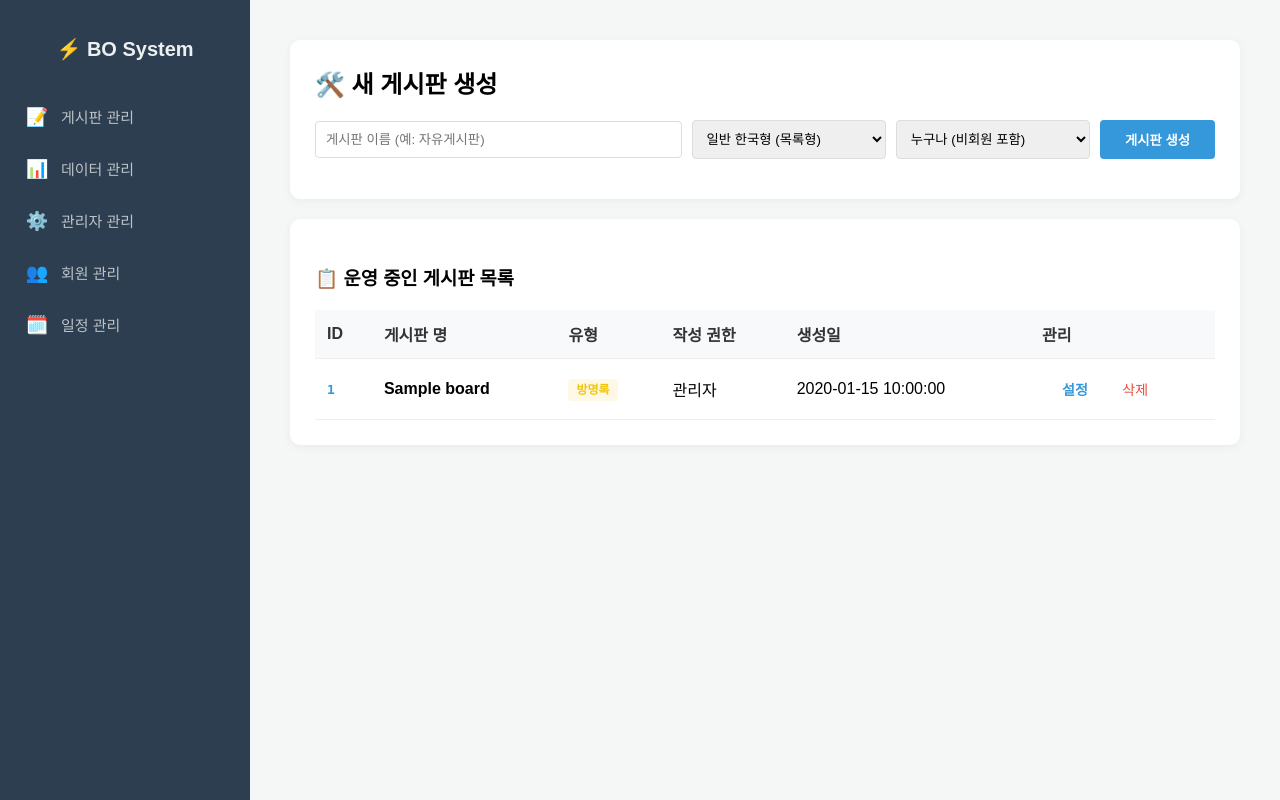
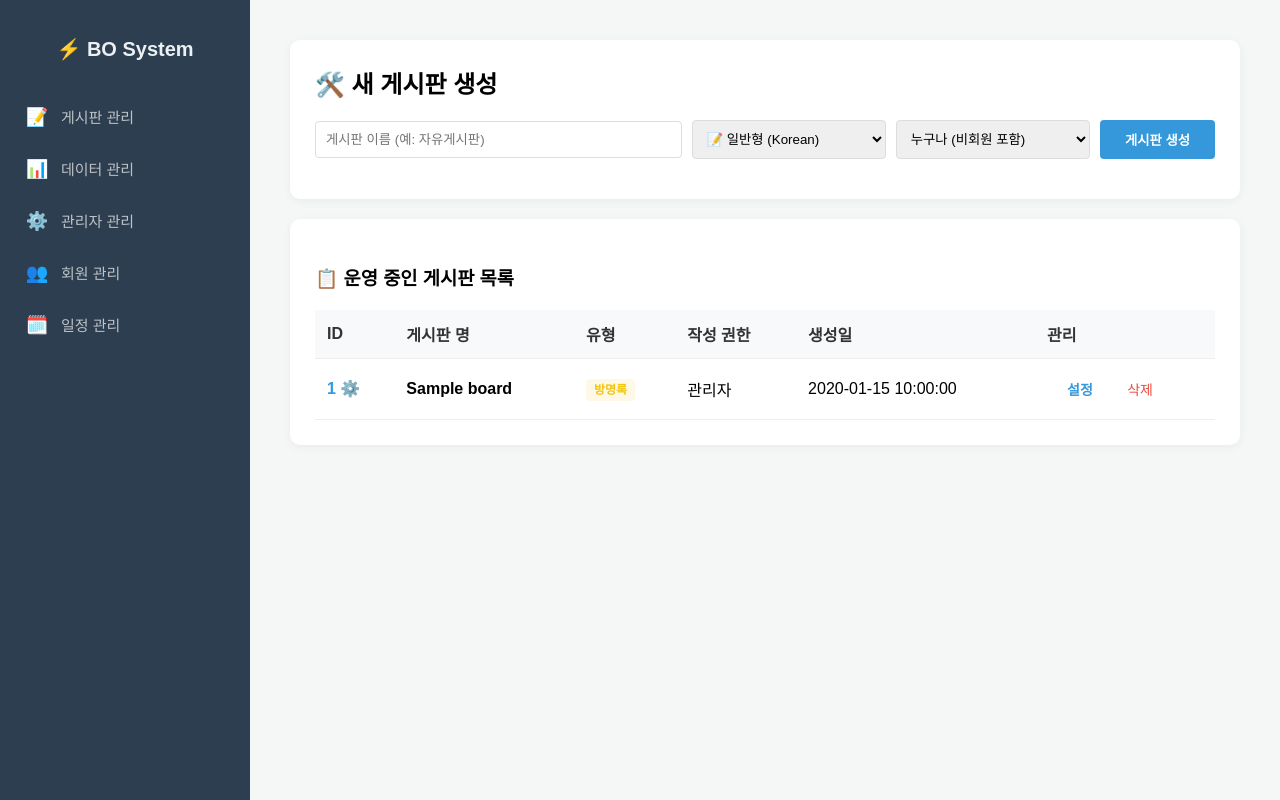
Before and after one commit to honghao30/stock-bo, a FastAPI app: template templates/board_admin.html in a window 1280 px wide. Run offline with FastAPI, Linux system fonts and the light colour scheme; the template is opened without the code that fills it: most values are stand-ins (such as "Sample title", 1, 10 or a date in 2020).

Commit message:
링크 수정

```diff
--- a/templates/board_admin.html
+++ b/templates/board_admin.html
@@ -1,7 +1,4 @@
-{% extends "base.html" %}
-
-{% block title %}게시판 관리 - BO System{% endblock %}
-
+{% extends "base.html" %} {% block title %}게시판 관리 - BO System{% endblock %}
 {% block extra_styles %}
 <style>
   .form-group {
@@ -96,9 +93,7 @@
     font-weight: bold;
   }
 </style>
-{% endblock %}
-
-{% block content %}
+{% endblock %} {% block content %}
 <div class="card">
   <h2 style="margin-top: 0">🛠️ 새 게시판 생성</h2>
   <form action="/admin/board/create" method="post">
@@ -111,8 +106,8 @@
         style="flex: 2"
       />
       <select name="type" required style="flex: 1">
-        <option value="korean">일반 한국형 (목록형)</option>
-        <option value="guestbook">방명록 (댓글/대댓글 중심)</option>
+        <option value="korean">📝 일반형 (Korean)</option>
+        <option value="guestbook">💬 방명록 (Guestbook)</option>
       </select>
       <select name="auth" required style="flex: 1">
         <option value="all">누구나 (비회원 포함)</option>
@@ -141,13 +136,22 @@
       {% for b in boards %}
       <tr>
         <td>
+          {% if b.type in ['guestbook', 'guest'] or '방명록' in b.name %}
+          <a
+            href="/board/{{ b.id }}"
+            target="_blank"
+            style="color: #e67e22; font-weight: bold; text-decoration: none"
+          >
+            {{ b.id }} ↗️
+          </a>
+          {% else %}
           <a
             href="/admin/board/{{ b.id }}/posts"
-            style="color: #3498db; text-decoration: none; font-weight: bold;"
-            title="게시글 목록 보기"
+            style="color: #3498db; font-weight: bold; text-decoration: none"
           >
-            <code>{{ b.id }}</code>
+            {{ b.id }} ⚙️
           </a>
+          {% endif %}
         </td>
         <td style="font-weight: bold">{{ b.name }}</td>
         <td>
@@ -158,8 +162,8 @@
           </span>
         </td>
         <td>
-          {% if b.auth == 'all' %}누구나 {% elif b.auth == 'member' %}회원
-          {% else %}관리자{% endif %}
+          {% if b.auth == 'all' %}누구나 {% elif b.auth == 'member' %}회원 {%
+          else %}관리자{% endif %}
         </td>
         <td>{{ b.created_at }}</td>
         <td>
@@ -240,9 +244,7 @@
     </form>
   </div>
 </div>
-{% endblock %}
-
-{% block extra_scripts %}
+{% endblock %} {% block extra_scripts %}
 <script>
   function openEditModal(id, name, type, auth) {
     document.getElementById("edit_board_id").value = id;
```
